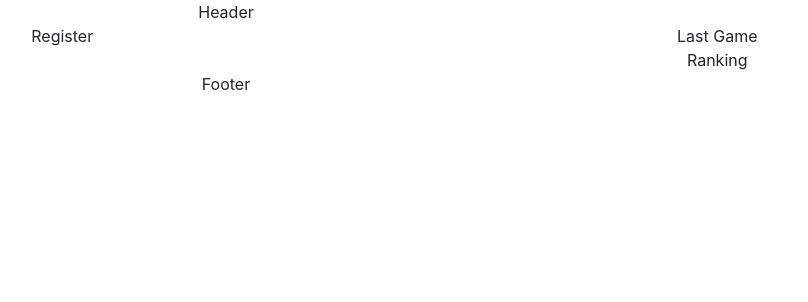
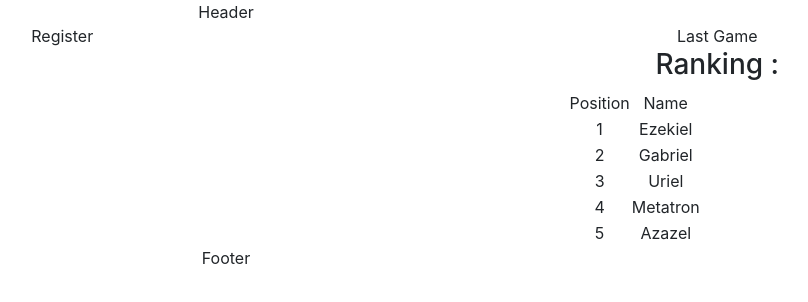
Before and after one commit to wcs-hackathon-bondimanchoeuf/bandimanchoeuf, a React (Create React App) app: page / in a window 1280 px wide. Shown: the top 302 px of the page, without its empty margins (414-1222 px from the left). Built offline with nearby package versions, Linux system fonts and the light colour scheme.

Commit message:
creating table for ranking

```diff
--- a/src/components/Ranking.jsx
+++ b/src/components/Ranking.jsx
@@ -1,7 +1,41 @@
 import React from "react";
 
 const Ranking = () => {
-  return <div>Ranking</div>;
+  return (
+    <div>
+      <h3>Ranking :</h3>
+      <table>
+        <thead>
+          <tr>
+            <td>Position</td>
+            <td>Name</td>
+          </tr>
+        </thead>
+        <tbody>
+          <tr>
+            <td>1</td>
+            <td>Ezekiel</td>
+          </tr>
+          <tr>
+            <td>2</td>
+            <td>Gabriel</td>
+          </tr>
+          <tr>
+            <td>3</td>
+            <td>Uriel</td>
+          </tr>
+          <tr>
+            <td>4</td>
+            <td>Metatron</td>
+          </tr>
+          <tr>
+            <td>5</td>
+            <td>Azazel</td>
+          </tr>
+        </tbody>
+      </table>
+    </div>
+  );
 };
 
 export default Ranking;
```
